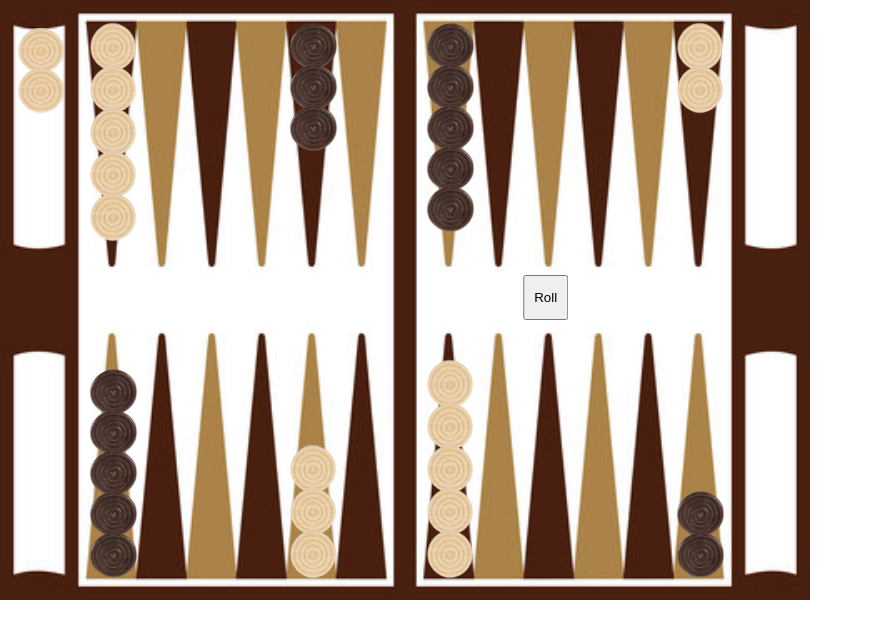
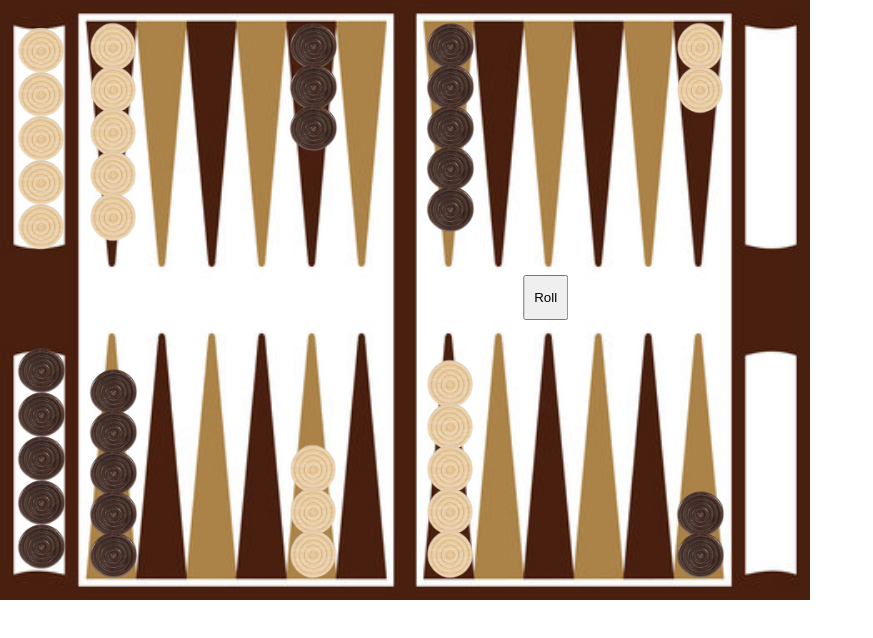
Before and after one commit to lukalicheli/backgammon, a React (Create React App) app in the folder backgammon/: page / in a window 1280 px wide. Shown: the top 638 px of the page, without its empty margins (0-873 px from the left). Built offline with nearby package versions, Linux system fonts and the light colour scheme.

Commit message:
I put styledcomponents inside of killed pieces and took away that code from the app.css file. Also I now have two functioning piles. But I have to work on the revival aspect of the game for if you are player 2

```diff
--- a/backgammon/src/App.css
+++ b/backgammon/src/App.css
@@ -68,20 +68,3 @@
   width: 100%;
   height: 100%;
 }
-
-.killed-pieces-container {
-  display: flex;
-  position: absolute;
-  flex-direction: column;
-  top: 5%;
-  left: 2%;
-  width: 8%;
-  height: 40%;
-}
-
-.killed-piece {
-  padding: 0px;
-  width: 50px;
-  height: 50px;
-  margin: -5px 0px -5px 0px;
-}
--- a/backgammon/src/App.js
+++ b/backgammon/src/App.js
@@ -15,8 +15,8 @@ function App() {
   const [possibleMoves, setPossibleMoves] = useState([]);
   const [turn, setTurn] = useState(0);
   const [clicked, setClicked] = useState(false);
-  const [killPileOne, setKillPileOne] = useState(2);
-  const [killPileTwo, setKillPileTwo] = useState(0);
+  const [killPileOne, setKillPileOne] = useState(5);
+  const [killPileTwo, setKillPileTwo] = useState(5);
   const [revived, setRevived] = useState(null);
   const [backgammon, setBackgammon] = useState([
     [2, 0, 0], // value = [how many pieces in each slot, 0=white piece 1=brown piece, position on board starting from 0 like an array count]
@@ -148,6 +148,7 @@ function App() {
       }
     }
 
+    //If it's player 1's turn and there is a piece being revived
     if (
       turn === 0 &&
       revived !== false &&
@@ -182,7 +183,7 @@ function App() {
       }
     }
 
-    //If it's second player's turn
+    //If it's player 2's turn
     if (turn === 1 && killPileTwo === 0) {
       if (turn === 1 && (value[1] === 1 || value[1] === -1) && !clicked) {
         setPieceIndex(value);
@@ -210,6 +211,8 @@ function App() {
         setPossibleMoves(updatedPossibleMoves);
         setClicked(false);
         setBackgammon(newBoard);
+
+        //If it's player 2's turn and it's killing player 1's piece
       } else if (killPiece(value) && clicked) {
         const newKillPile = killPileOne + 1;
         setKillPileOne(newKillPile);
--- a/backgammon/src/components/piles/KilledPieces.js
+++ b/backgammon/src/components/piles/KilledPieces.js
@@ -1,5 +1,7 @@
 import React, { useEffect } from "react";
 import white from "../../assets/piece-data/white-piece.png";
+import brown from "../../assets/piece-data/brown-piece.png";
+import styled from "styled-components";
 
 function KilledPieces({
   killPileOne,
@@ -10,6 +12,8 @@ function KilledPieces({
   setClicked,
   handleClick,
   backgammon,
+  killPileTwo,
+  setKillPileTwo,
 }) {
   const handleRevive = () => {
     if (revived === true && !clicked) {
@@ -21,37 +25,67 @@ function KilledPieces({
     } else {
       console.log("revived is false");
     }
-
     if (revived === true && clicked) {
       handleClick();
     }
   };
 
   const killedPieces = [];
-
-  // if (killedPieces.length > 0) {
-  //   for (let i = 0; i < killedPieces.length; i++) {
-  //     if (killedPieces.length === 1) {
-  //     } else if (killedPieces.length === 2) {
-  //       const firstIndex = killedPieces[0] - 1;
-  //       const secondIndex = killedPieces[1] - 1;
-  //     }
-  //   }
-  // }
+  const killedPiecesTwo = [];
 
   for (let i = 0; i < killPileOne; i++) {
     killedPieces.push(
-      <img
-        className="killed-piece"
+      <PileOne
+        className="killed-piece white"
         src={white}
         key={i}
         alt="gammon piece"
         onClick={() => handleRevive(i)}
-      ></img>
+      ></PileOne>
     );
   }
 
-  return <div className="killed-pieces-container">{killedPieces}</div>;
+  for (let i = 0; i < killPileTwo; i++) {
+    killedPiecesTwo.push(
+      <PileTwo
+        className="killed-piece brown"
+        src={brown}
+        key={i}
+        alt="gammon piece"
+        onClick={() => handleRevive(i)}
+      ></PileTwo>
+    );
+  }
+
+  return (
+    <Container className="killed-pieces-container">
+      <div>{killedPieces}</div>
+      <div>{killedPiecesTwo}</div>
+    </Container>
+  );
 }
 
+const Container = styled.div`
+  display: flex;
+  position: absolute;
+  flex-direction: column;
+  justify-content: space-between;
+  top: 5%;
+  left: 2%;
+  width: 8%;
+  height: 90%;
+`;
+
+const PileOne = styled.img`
+  padding: 0px;
+  width: 50px;
+  height: 50px;
+  margin: -5px 0px -5px 0px;
+`;
+const PileTwo = styled.img`
+  width: 50px;
+  height: 50px;
+  margin: -5px 0px -5px 0px;
+`;
+
 export default KilledPieces;
```
